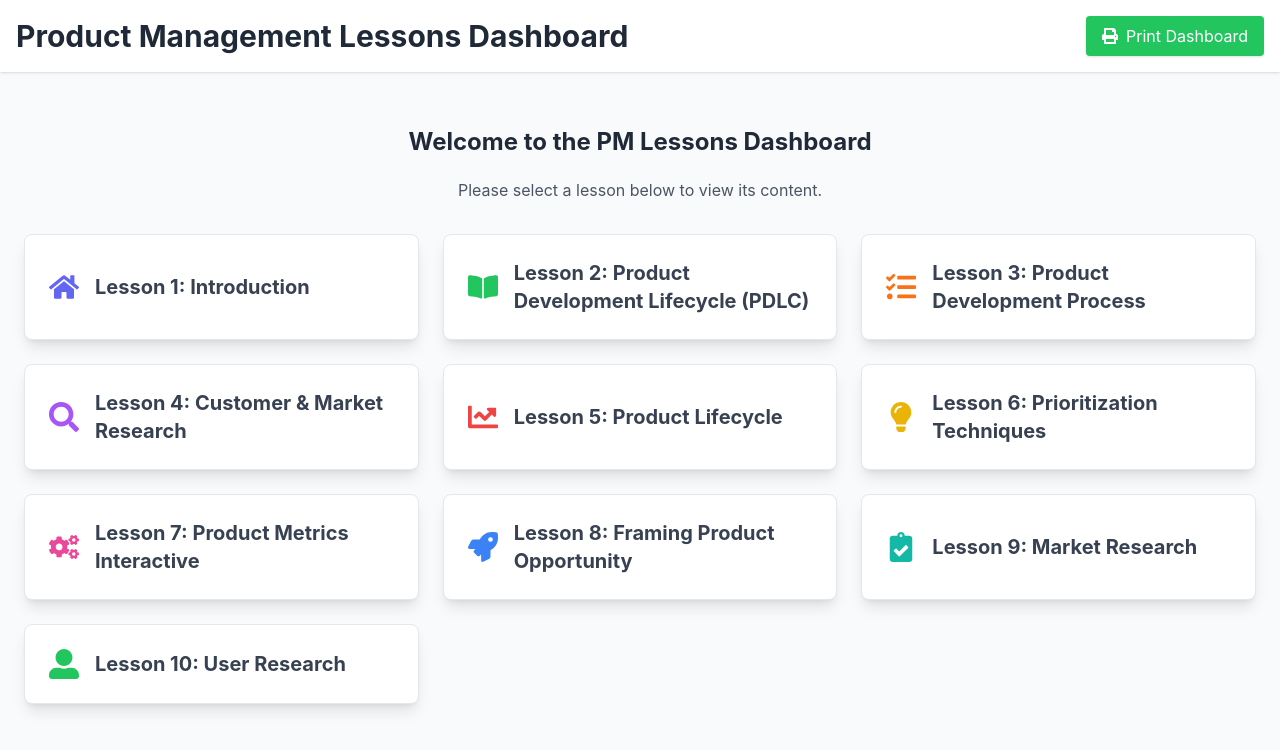
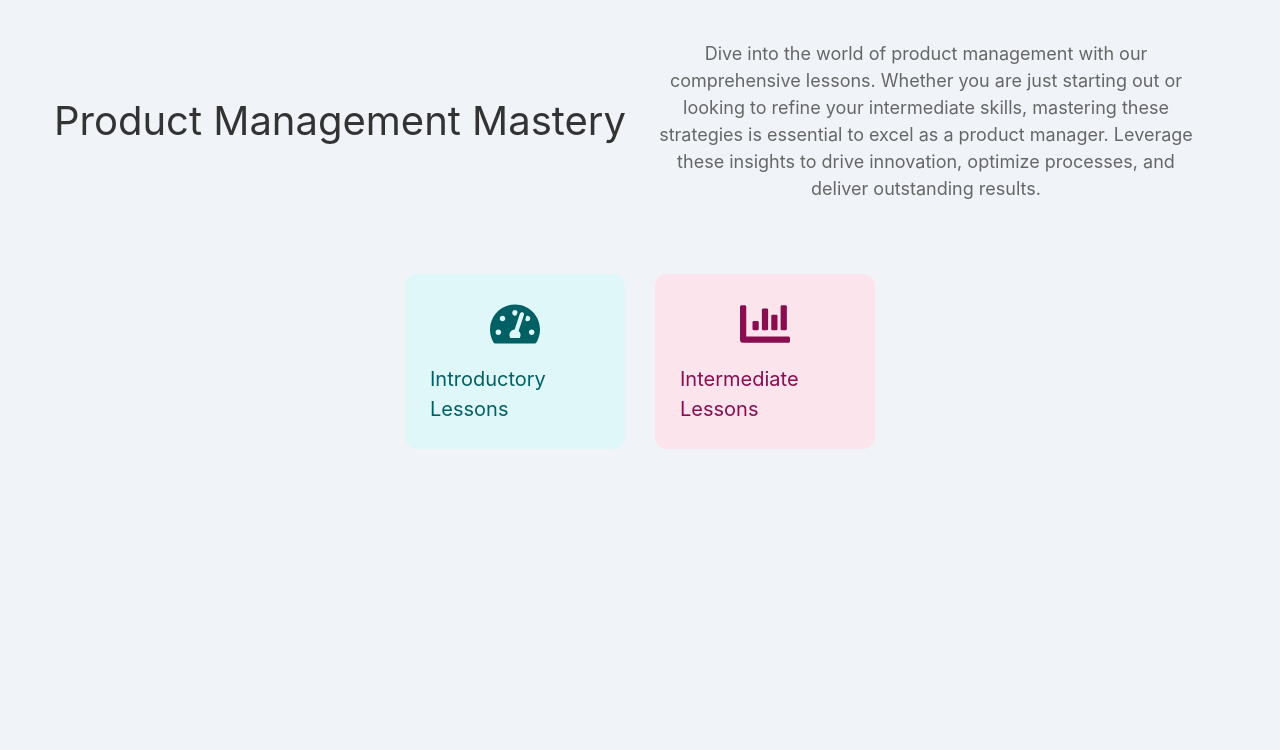
Before and after one commit to Zanarepo/Intermediate, a React (Create React App) app: page / in a window 1280 px wide. Shown: the top 750 px of the page. Built offline with nearby package versions, Linux system fonts and the light colour scheme.

Commit message:
improved dashboard

```diff
--- a/src/App.js
+++ b/src/App.js
@@ -30,7 +30,7 @@ import ASF from './component/Intermidiate/ASF'
 import APITypesInfo from './component/Intermidiate/APITypesInfo'
 import Analytics from './component/Intermidiate/Analytics'
 import Task from './component/Task'
-
+import Home from './component/Home'
 
 
 
@@ -47,8 +47,9 @@ const App = () => {
 
 
         {/* Route to show MenteeForm */}
-        <Route path="/" element={<Dashboard />} />
+        <Route path="/" element={<Home />} />
 
+        <Route path="/dashboard" element={<Dashboard />} />
 
         <Route path="/intro" element={<Introduction />} />
         <Route path="/pdlc" element={<PDLC />} />
--- /dev/null
+++ b/src/component/Home.js
@@ -0,0 +1,29 @@
+import React from 'react';
+import { Link } from 'react-router-dom';
+import { FaTachometerAlt, FaChartBar } from 'react-icons/fa';
+import './Homepage.css';
+
+const Homepage = () => {
+  return (
+    <div className="homepage-container">
+      <header className="header">
+        <h1>Product Management Mastery</h1>
+        <p>
+          Dive into the world of product management with our comprehensive lessons. Whether you are just starting out or looking to refine your intermediate skills, mastering these strategies is essential to excel as a product manager. Leverage these insights to drive innovation, optimize processes, and deliver outstanding results.
+        </p>
+      </header>
+      <div className="tiles-container">
+        <Link to="/dashboard" className="tile dashboard">
+          <FaTachometerAlt size={50} />
+          <h3>Introductory Lessons</h3>
+        </Link>
+        <Link to="/dashboard2" className="tile dashboard2">
+          <FaChartBar size={50} />
+          <h3>Intermediate Lessons</h3>
+        </Link>
+      </div>
+    </div>
+  );
+};
+
+export default Homepage;
--- /dev/null
+++ b/src/component/Homepage.css
@@ -0,0 +1,71 @@
+/* Container styles for centering content */
+.homepage-container {
+    display: flex;
+    flex-direction: column;
+    align-items: center;
+    padding: 40px;
+    background-color: #f0f4f8;
+    min-height: 100vh;
+  }
+
+  /* Tiles container layout */
+  .tiles-container {
+    display: flex;
+    gap: 30px;
+    margin-top: 40px;
+  }
+
+  /* Basic tile styling */
+  .tile {
+    display: flex;
+    flex-direction: column;
+    align-items: center;
+    text-decoration: none;
+    padding: 25px;
+    border-radius: 12px;
+    width: 220px;
+    transition: transform 0.3s ease, box-shadow 0.3s ease;
+  }
+
+  /* Hover effect for tiles */
+  .tile:hover {
+    transform: translateY(-5px);
+    box-shadow: 0 8px 16px rgba(0, 0, 0, 0.15);
+  }
+
+  /* Specific styles for the Dashboard tile */
+  .dashboard {
+    background-color: #e0f7fa;
+    color: #006064;
+  }
+
+  /* Specific styles for the Dashboard2 tile */
+  .dashboard2 {
+    background-color: #fce4ec;
+    color: #880e4f;
+  }
+
+  /* Styling for tile headings */
+  .tile h3 {
+    margin-top: 15px;
+    font-size: 1.25rem;
+  }
+
+
+  .header {
+    text-align: center;
+    margin-bottom: 2rem;
+  }
+
+  .header h1 {
+    font-size: 2.5rem;
+    color: #333;
+  }
+
+  .header p {
+    font-size: 1.125rem;
+    color: #666;
+    max-width: 600px;
+    margin: 0 auto;
+    padding: 0 20px;
+  }
```
